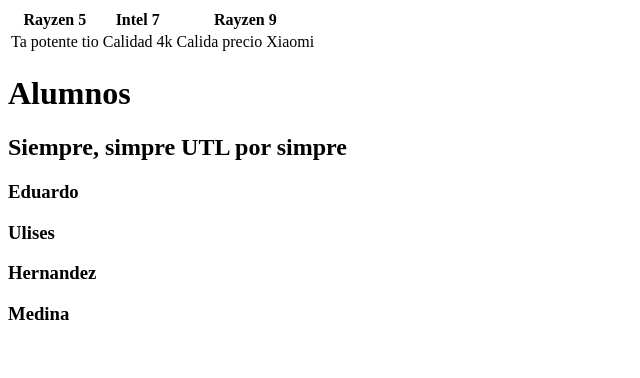
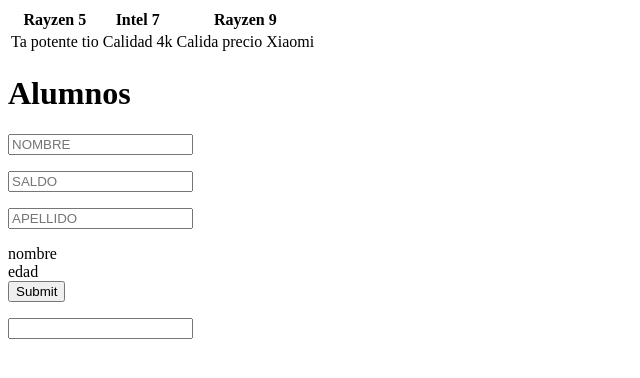
Before and after one commit to IDGS801-21000438/IntroFlaskIDGS801, a Flask app: page /alumnos in a window 1280 px wide. Shown: the top 378 px of the page, without its empty margins (0-640 px from the left). Run offline with Flask 3, Linux system fonts and the light colour scheme.

Commit message:
29 ENERO 2024

```diff
--- a/forms.py
+++ b/forms.py
@@ -1,8 +1,10 @@
-from wtforms import Form,StringField, TelField
+from wtforms import Form,StringField, EmailField, TelField, IntegerField
+
 
 
 
 class UserForm( Form ):
     nombre = StringField('nombre')
-    email = StringField('email')
+    email = EmailField('email')
     primerA = StringField('primerA')
+    edad = IntegerField('edad')
--- a/main.py
+++ b/main.py
@@ -1,4 +1,5 @@
 from flask import Flask, render_template,request
+import forms
 
 app = Flask (__name__)
 
@@ -6,11 +7,15 @@ app = Flask (__name__)
 @app.route("/")
 def index():
     return render_template("index.html")
-@app.route("/alumnos")
+
+
+@app.route("/alumnos", methods= ['GET','POST'])
 def alumnos():
-    titulo = "UTL por simpre"
-    nombres = ["Eduardo ","Ulises","Hernandez","Medina"]
-    return render_template("alumnos.html",titulo = titulo, nombres = nombres)
+    alumno_clase= forms.UserForm(request.form)
+    if request.method == 'POST':
+        pass
+    return render_template("alumnos.html",form=alumno_clase)
+
 @app.route("/maestros")
 def maestros():
     return render_template("maestros.html")
--- /dev/null
+++ b/templates/_macros.html
@@ -0,0 +1,12 @@
+{%macro datos(name, placeholder, type="text")%}
+
+<p>
+  <input name="{{name}}" type="{{type}}" placeholder="{{placeholder}}" />
+</p>
+
+{%endmacro%} {%macro camposNuevos(field) %}
+
+<td>{{field.label}}</td>
+<dd>{{field(**kwargs)[ safe]}}</dd>
+
+{%endmacro%}
--- a/templates/alumnos.html
+++ b/templates/alumnos.html
@@ -1,7 +1,16 @@
-{%extends "layout.html"%} {%block container%}
+{%extends "layout.html"%} {%block container%} {%import "_macros.html" as
+macros%}
+<h1>Alumnos</h1>
 
-<h1>Alumnos</h1>
-<h2>Siempre, simpre {{titulo}}</h2>
-{%for nom in nombres%}
-<h3>{{nom}}</h3>
-{%endfor%} {%endblock%}
+<form action="">
+  {{macros.datos("nombre", "NOMBRE")}} {{macros.datos("saldo", "SALDO")}}
+  {{macros.datos("apellido", "APELLIDO")}}
+</form>
+
+<form action="">
+  {{macros.camposNuevos(form.nombre)}} {{macros.camposNuevos(form.edad)}}
+
+  <input type="submit" id="" />
+</form>
+
+{{form.nombre}} {%endblock%}
```
